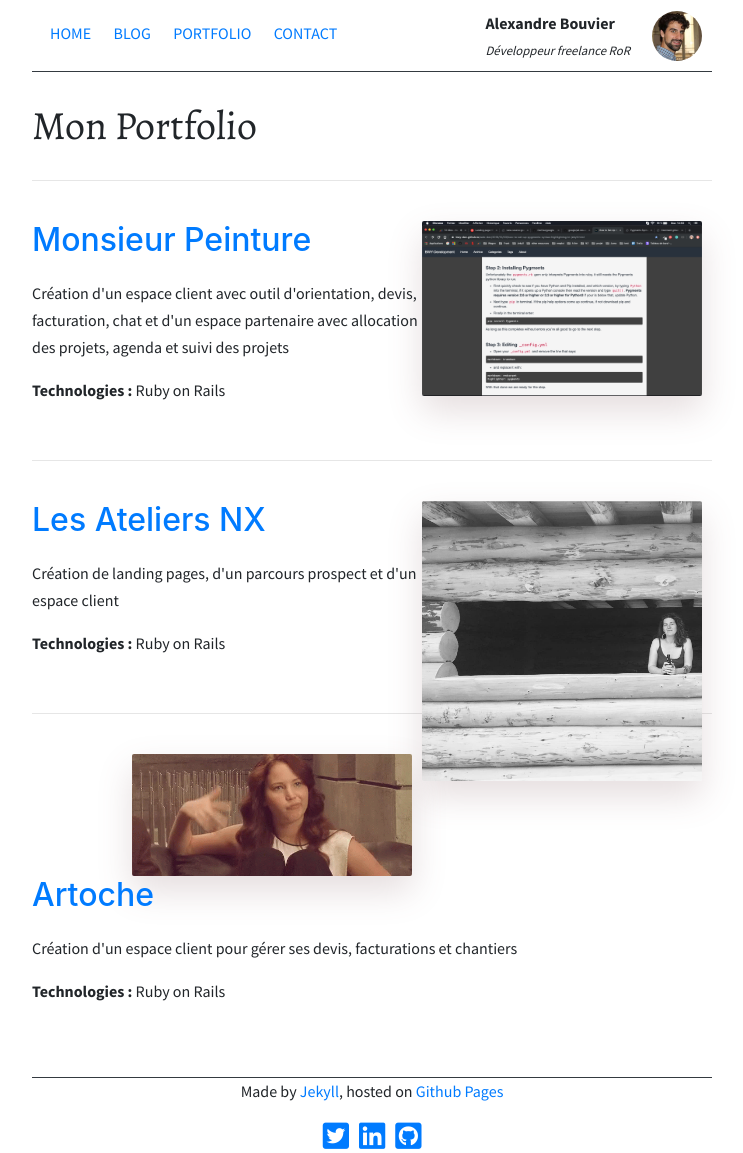
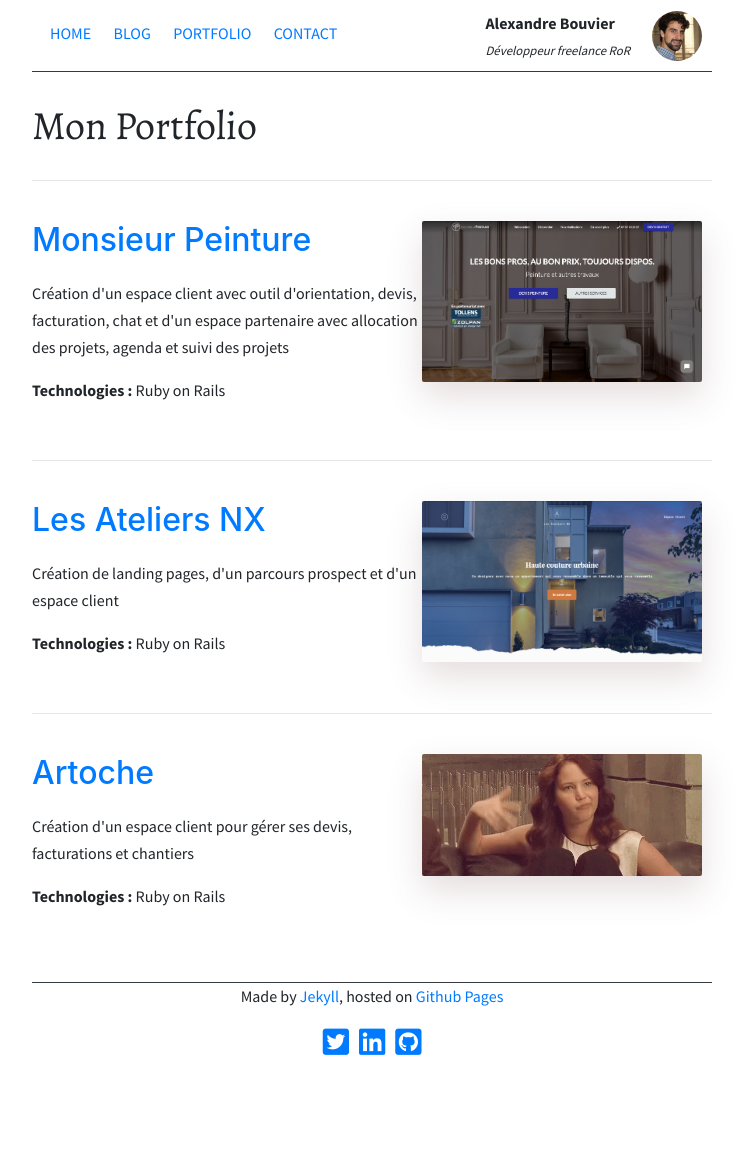
Before and after one commit to alexandrebk/alexandrebk.github.io, a Jekyll site: the page built from portfolio.html, in a window 1280 px wide. Shown: the whole page, without its empty margins (268-1011 px from the left). Built offline with Jekyll 4.4.1, drawn with Linux system fonts in a browser that asks for light colours; nearby versions of some CDN libraries; after the commit the page ends 1059 px from its top, so only the background shows below that.

Commit message:
change images

```diff
--- a/_data/portfolio.yml
+++ b/_data/portfolio.yml
@@ -2,12 +2,12 @@
   link:    "https://www.monsieurpeinture.com/"
   content: "Création d'un espace client avec outil d'orientation, devis, facturation, chat et d'un espace partenaire avec allocation des projets, agenda et suivi des projets"
   techno:  "Ruby on Rails"
-  img:     "/images/capture.png"
+  img:     "/images/mr-peinture.png"
 - title:   "Les Ateliers NX"
   link:    "https://www.lesateliersnx.fr/"
   content: "Création de landing pages, d'un parcours prospect et d'un espace client"
   techno:  "Ruby on Rails"
-  img:     "/images/cabane.jpg"
+  img:     "/images/ateliers-nx.png"
 - title:   "Artoche"
   link:    "https://artoche-staging.herokuapp.com"
   content: "Création d'un espace client pour gérer ses devis, facturations et chantiers"
```
Also changed, not shown: images/ateliers-nx.png (added), images/mr-peinture.png (added).
